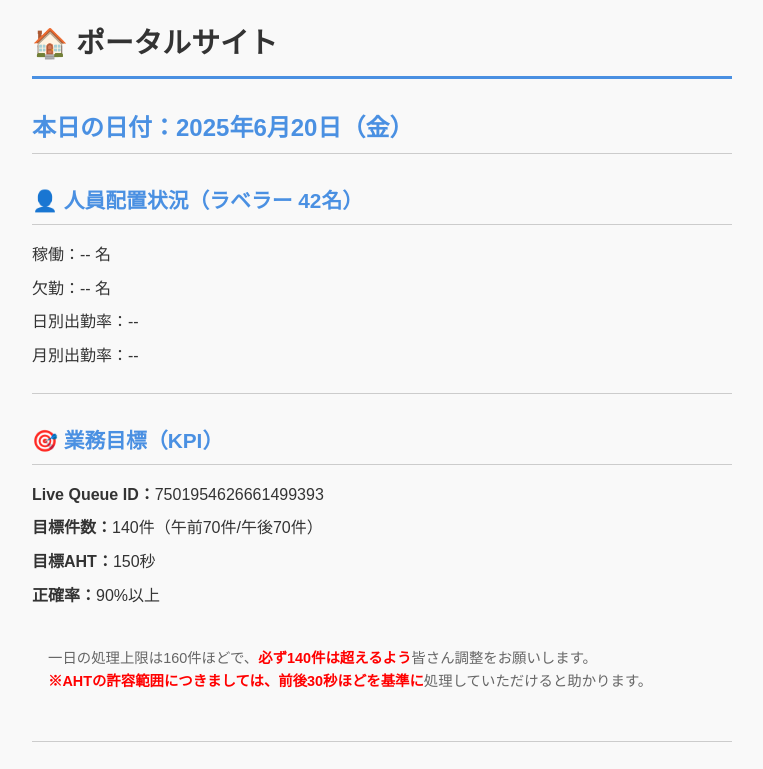
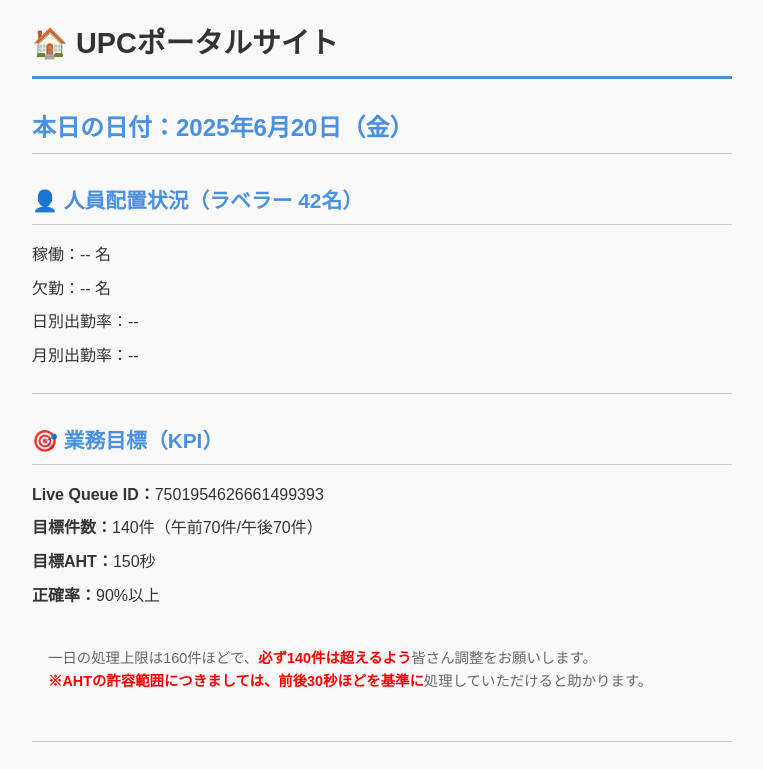
Before and after one commit to Minjun2-gif/upc-portal, a plain HTML site: page index.html in a window 1280 px wide. Shown: the top 769 px of the page, without its empty margins (258-1021 px from the left). Drawn offline with Linux system fonts and the light colour scheme; no server answers.

Commit message:
Update index.html

```diff
--- a/index.html
+++ b/index.html
@@ -51,7 +51,7 @@
 </head>
 <body>
 
-<h1>🏠 ポータルサイト</h1>
+<h1>🏠 UPCポータルサイト</h1>
 <h2 style="font-size: 24px; font-weight: bold;">
   本日の日付：<span id="today"></span>
 </h2>
```
